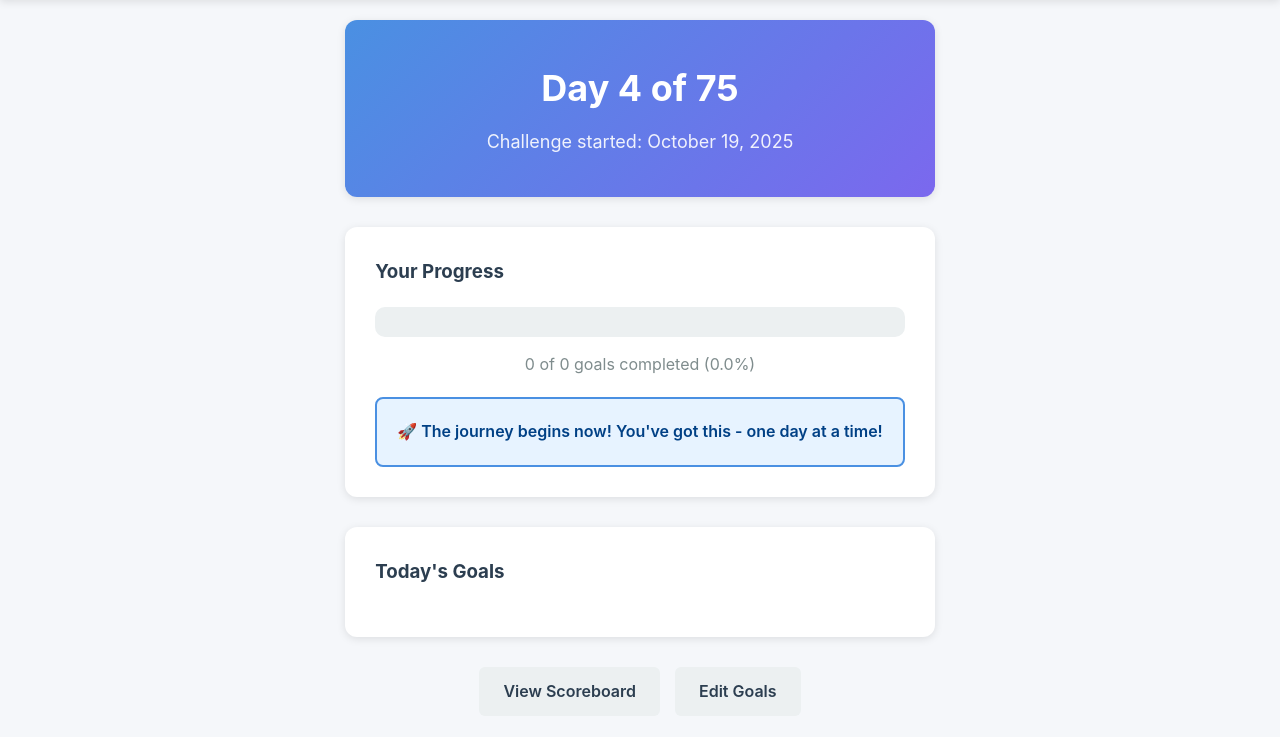
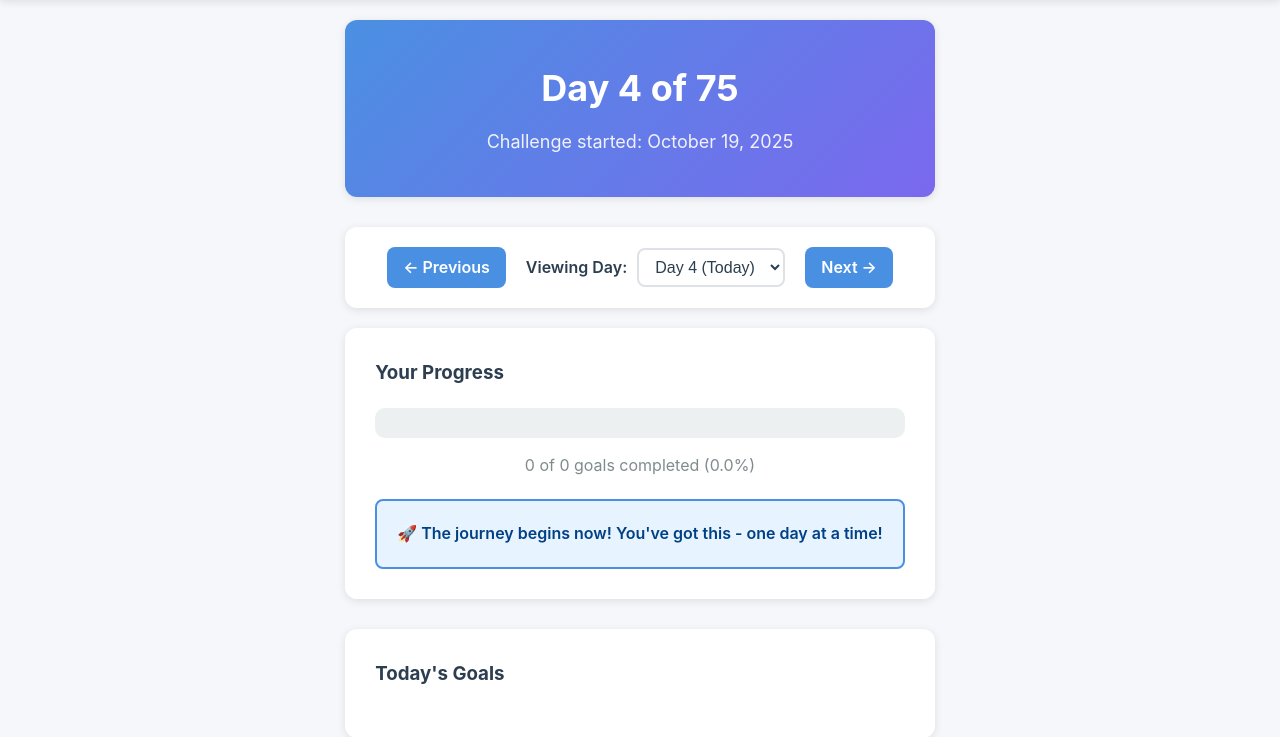
Before and after one commit to JG3233/75med, a Flask app: page /dashboard in a window 1280 px wide. Shown: the part 68-805 px from the top of the page. Run offline with Flask 2, Linux system fonts and the light colour scheme; the visitor is signed in with stand-in values (Sample User, id 1); data comes from the database, SQL or seed files in the repository; both versions use the stored data as it was before the commit; data that the repository does not hold is empty; some libraries are stand-ins or nearby versions.

Commit message:
Fix docker usage, add goal editting functionality

```diff
--- a/app.py
+++ b/app.py
@@ -111,23 +111,31 @@ def logout():
 
 # Dashboard
 @app.route('/dashboard')
+@app.route('/dashboard/<int:day>')
 @login_required
-def dashboard():
+def dashboard(day=None):
     challenge = Challenge.query.first()
     current_day = challenge.get_current_day()
 
+    # If no day specified, default to current day
+    if day is None:
+        day = current_day
+
+    # Ensure day is within valid range
+    day = max(1, min(day, 75))
+
     goals = Goal.query.filter_by(user_id=current_user.id).order_by(Goal.order).all()
 
-    # Get today's progress
-    today_progress = {}
-    if current_day > 0:
+    # Get progress for the selected day
+    day_progress = {}
+    if day > 0:
         progress_records = DailyProgress.query.filter_by(
             user_id=current_user.id,
-            day_number=current_day
+            day_number=day
         ).all()
-        today_progress = {p.goal_id: p.completed for p in progress_records}
+        day_progress = {p.goal_id: p.completed for p in progress_records}
 
-    # Calculate overall progress
+    # Calculate overall progress (up to current day, not selected day)
     total_possible = len(goals) * min(current_day, 75)
     completed_count = DailyProgress.query.filter_by(
         user_id=current_user.id,
@@ -139,8 +147,9 @@ def dashboard():
     return render_template('dashboard.html',
                          challenge=challenge,
                          current_day=current_day,
+                         selected_day=day,
                          goals=goals,
-                         today_progress=today_progress,
+                         day_progress=day_progress,
                          progress_percentage=progress_percentage,
                          completed_count=completed_count,
                          total_possible=total_possible)
@@ -150,15 +159,37 @@ def dashboard():
 @login_required
 def manage_goals():
     if request.method == 'POST':
-        # Update goals
+        # Get submitted data
         goal_ids = request.form.getlist('goal_id[]')
         goal_texts = request.form.getlist('goal_text[]')
 
-        for goal_id, goal_text in zip(goal_ids, goal_texts):
-            if goal_id and goal_text:
-                goal = Goal.query.get(int(goal_id))
-                if goal and goal.user_id == current_user.id:
-                    goal.goal_text = goal_text
+        # Get current goals
+        current_goals = Goal.query.filter_by(user_id=current_user.id).all()
+        current_goal_ids = {g.id for g in current_goals}
+        submitted_goal_ids = {int(gid) for gid in goal_ids if gid}
+
+        # Delete goals that were removed
+        goals_to_delete = current_goal_ids - submitted_goal_ids
+        for goal_id in goals_to_delete:
+            goal = Goal.query.get(goal_id)
+            if goal and goal.user_id == current_user.id:
+                db.session.delete(goal)
+
+        # Update existing goals and add new ones
+        for idx, (goal_id, goal_text) in enumerate(zip(goal_ids, goal_texts), 1):
+            if goal_text.strip():  # Only process non-empty goals
+                if goal_id:  # Existing goal
+                    goal = Goal.query.get(int(goal_id))
+                    if goal and goal.user_id == current_user.id:
+                        goal.goal_text = goal_text
+                        goal.order = idx
+                else:  # New goal
+                    new_goal = Goal(
+                        user_id=current_user.id,
+                        goal_text=goal_text,
+                        order=idx
+                    )
+                    db.session.add(new_goal)
 
         db.session.commit()
         flash('Goals updated successfully!', 'success')
@@ -169,13 +200,19 @@ def manage_goals():
 
 # Progress tracking
 @app.route('/progress/toggle/<int:goal_id>', methods=['POST'])
+@app.route('/progress/toggle/<int:goal_id>/<int:day>', methods=['POST'])
 @login_required
-def toggle_progress(goal_id):
+def toggle_progress(goal_id, day=None):
     challenge = Challenge.query.first()
     current_day = challenge.get_current_day()
 
-    if current_day < 1 or current_day > 75:
-        return 'Challenge not active', 400
+    # If no day specified, use current day
+    if day is None:
+        day = current_day
+
+    # Validate day is in range
+    if day < 1 or day > 75:
+        return 'Invalid day', 400
 
     goal = Goal.query.get_or_404(goal_id)
     if goal.user_id != current_user.id:
@@ -185,14 +222,14 @@ def toggle_progress(goal_id):
     progress = DailyProgress.query.filter_by(
         user_id=current_user.id,
         goal_id=goal_id,
-        day_number=current_day
+        day_number=day
     ).first()
 
     if not progress:
         progress = DailyProgress(
             user_id=current_user.id,
             goal_id=goal_id,
-            day_number=current_day,
+            day_number=day,
             completed=True,
             completed_at=datetime.utcnow()
         )
@@ -283,4 +320,6 @@ def challenge_settings():
     return render_template('challenge_settings.html', challenge=challenge)
 
 if __name__ == '__main__':
-    app.run(host='0.0.0.0', port=5000, debug=True)
+    # Use debug mode only in development, not in production
+    debug_mode = os.environ.get('FLASK_ENV') != 'production'
+    app.run(host='0.0.0.0', port=5000, debug=debug_mode)
--- a/docker-compose.yml
+++ b/docker-compose.yml
@@ -1,10 +1,8 @@
-version: '3.8'
-
 services:
   75hard-app:
     build: .
     ports:
-      - "5000:5000"
+      - "5001:5000"  # Mac: 5001 (AirPlay conflict). Pi: change to "5000:5000" or any free port
     environment:
       - SECRET_KEY=your-secret-key-change-in-production
       - DATABASE_URL=sqlite:///75hard.db
--- a/requirements.txt
+++ b/requirements.txt
@@ -2,3 +2,5 @@ Flask>=2.0.0
 Flask-SQLAlchemy>=2.5.0
 Flask-Login>=0.5.0
 python-dotenv>=0.19.0
+gunicorn>=20.1.0
+requests>=2.28.0
--- a/static/css/style.css
+++ b/static/css/style.css
@@ -640,3 +640,94 @@ footer {
         font-size: 20px;
     }
 }
+
+/* Day Navigation Styles */
+.day-navigation {
+    display: flex;
+    align-items: center;
+    justify-content: center;
+    gap: 20px;
+    padding: 20px;
+    background: var(--card-bg);
+    border-radius: 12px;
+    box-shadow: var(--shadow);
+    margin-bottom: 20px;
+}
+
+.day-selector {
+    display: flex;
+    align-items: center;
+    gap: 10px;
+}
+
+.day-selector label {
+    font-weight: 600;
+    color: var(--text-primary);
+}
+
+.day-selector select {
+    padding: 8px 12px;
+    border: 2px solid var(--border-color);
+    border-radius: 8px;
+    font-size: 16px;
+    background: white;
+    color: var(--text-primary);
+    cursor: pointer;
+    transition: all 0.3s ease;
+}
+
+.day-selector select:hover {
+    border-color: var(--primary-color);
+}
+
+.day-selector select:focus {
+    outline: none;
+    border-color: var(--primary-color);
+    box-shadow: 0 0 0 3px rgba(74, 144, 226, 0.1);
+}
+
+.btn-nav {
+    padding: 8px 16px;
+    background: var(--primary-color);
+    color: white;
+    text-decoration: none;
+    border-radius: 8px;
+    font-weight: 600;
+    transition: all 0.3s ease;
+}
+
+.btn-nav:hover {
+    background: var(--primary-dark);
+    transform: translateY(-2px);
+}
+
+.btn-nav.disabled {
+    background: var(--border-color);
+    color: var(--text-secondary);
+    cursor: not-allowed;
+    pointer-events: none;
+    opacity: 0.6;
+}
+
+.day-info {
+    text-align: center;
+    color: var(--text-secondary);
+    font-style: italic;
+    margin-bottom: 15px;
+    padding: 10px;
+    background: #fff3cd;
+    border-radius: 8px;
+    border-left: 4px solid var(--warning-color);
+}
+
+@media (max-width: 768px) {
+    .day-navigation {
+        flex-direction: column;
+        gap: 15px;
+    }
+
+    .btn-nav {
+        width: 100%;
+        text-align: center;
+    }
+}
--- a/templates/dashboard.html
+++ b/templates/dashboard.html
@@ -13,6 +13,28 @@
         {% else %}
             <p class="challenge-date">🎉 Challenge Complete! 🎉</p>
         {% endif %}
+    </div>
+
+    <!-- Day Navigation -->
+    <div class="day-navigation">
+        <a href="{{ url_for('dashboard', day=selected_day - 1) }}"
+           class="btn btn-nav {% if selected_day <= 1 %}disabled{% endif %}">
+            ← Previous
+        </a>
+        <div class="day-selector">
+            <label for="day-select">Viewing Day:</label>
+            <select id="day-select" onchange="window.location.href='/dashboard/' + this.value">
+                {% for d in range(1, 76) %}
+                    <option value="{{ d }}" {% if d == selected_day %}selected{% endif %}>
+                        Day {{ d }}{% if d == current_day %} (Today){% endif %}
+                    </option>
+                {% endfor %}
+            </select>
+        </div>
+        <a href="{{ url_for('dashboard', day=selected_day + 1) }}"
+           class="btn btn-nav {% if selected_day >= 75 %}disabled{% endif %}">
+            Next →
+        </a>
     </div>
 
     <div class="progress-section">
@@ -47,18 +69,21 @@
         {% endif %}
     </div>
 
-    {% if current_day > 0 and current_day <= 75 %}
+    {% if selected_day > 0 and selected_day <= 75 %}
     <div class="daily-goals">
-        <h3>Today's Goals</h3>
+        <h3>{% if selected_day == current_day %}Today's Goals{% else %}Day {{ selected_day }} Goals{% endif %}</h3>
+        {% if selected_day != current_day %}
+            <p class="day-info">Editing historical day - changes are saved automatically</p>
+        {% endif %}
         <form class="goals-checklist">
             {% for goal in goals %}
             <div class="goal-item">
                 <label>
                     <input type="checkbox"
-                           hx-post="/progress/toggle/{{ goal.id }}"
+                           hx-post="/progress/toggle/{{ goal.id }}/{{ selected_day }}"
                            hx-target="this"
                            hx-swap="outerHTML"
-                           {% if today_progress.get(goal.id) %}checked{% endif %}>
+                           {% if day_progress.get(goal.id) %}checked{% endif %}>
                     <span class="goal-text">{{ goal.goal_text }}</span>
                 </label>
             </div>
```
Also changed, not shown: deploy_pi.py (deleted, +0 -186 lines), templates/goals.html (+93 -2 lines), test_deploy.py (deleted, +0 -77 lines), README.md, instance/75hard.db (deleted), 9 other files.
